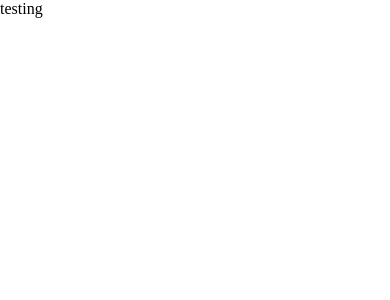
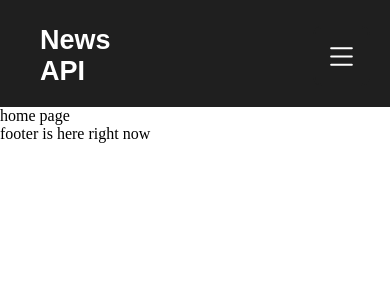
Before and after one commit to caitlinanderson099/formative-news-app, a React (Vite) app: page / in a window 390 px wide. Shown: the top 300 px of the page. Built offline with nearby package versions, Linux system fonts and the light colour scheme.

Commit message:
finished off base code set up, linked things together and created and styled the navigation bar plus mobile menu

```diff
--- a/package.json
+++ b/package.json
@@ -12,6 +12,7 @@
   "dependencies": {
     "axios": "^1.7.3",
     "react": "^18.3.1",
+    "react-bootstrap-icons": "^1.11.4",
     "react-dom": "^18.3.1",
     "react-router-dom": "^6.26.0"
   },
--- a/src/App.css
+++ b/src/App.css
@@ -4,3 +4,149 @@
   padding: 0;
   box-sizing: border-box;
 }
+
+/* nav */
+#top-nav {
+  background: #1f1f1f;
+  display: flex;
+  padding: 20px;
+  font-family: "Space Grotesk", sans-serif;
+}
+
+#menu {
+  width: 75%;
+  padding-right: 30px;
+}
+
+#menu-button {
+  float: right;
+}
+
+#top-nav {
+  text-align: right;
+}
+
+#top-nav a {
+  color: white;
+  text-decoration: none;
+  margin-left: 20px;
+  font-size: 18px;
+  margin-top: 5px;
+  display: inline-block;
+}
+
+#top-nav #logo {
+  width: 25%;
+  font-weight: 600;
+  font-size: 28px;
+  margin-right: 30px;
+  text-align: left;
+}
+
+#button-container {
+  width: 50%;
+}
+
+/* buttons */
+button {
+  font-family: "Space Grotesk", sans-serif;
+  font-weight: bold;
+  padding: 10px;
+  margin-top: 6px;
+  background-color: #1f1f1f;
+  color: white;
+  padding: 10px;
+  border-radius: 9px;
+  border: 2px solid #1f1f1f;
+  transition: all 0.3s ease;
+}
+
+button:hover {
+  background-color: rgb(94, 164, 129);
+  color: #1f1f1f;
+  transition: all 0.3s ease;
+  cursor: pointer;
+}
+
+#hamburger-icon {
+  color: white;
+  font-size: 33px;
+  position: relative;
+  top: 2px;
+}
+
+#mobile-menu {
+  width: 100%;
+  height: 100%;
+  background-color: #1f1f1f;
+  position: fixed;
+  z-index: 1;
+  top: 0;
+  left: 0;
+  padding-top: 25%;
+}
+
+#mobile-menu a {
+  color: white;
+  text-decoration: none;
+  font-size: 30px;
+  display: block;
+  text-align: center;
+  margin-top: 20px;
+  font-weight: 700;
+  font-family: "Space Grotesk", sans-serif;
+}
+
+#close-nav-menu {
+  z-index: 2;
+  position: absolute;
+  top: 12px;
+  right: 10px;
+  font-size: 53px;
+  color: white;
+  cursor: pointer;
+}
+
+#menu {
+  display: none;
+}
+
+#menu-container {
+  width: 100%;
+}
+
+#top-nav a:hover {
+  color: #8797e5;
+}
+
+#menu a:hover {
+  color: white;
+}
+
+
+
+
+
+
+
+
+
+
+
+
+@media screen and (min-width: 1080px) {
+
+  #menu {
+    display: block;
+    width: 75%;
+  }
+
+  #menu li {
+    display: inline-block;
+  }
+
+  #menu-container {
+    display: none;
+  }
+
+}
--- a/src/App.jsx
+++ b/src/App.jsx
@@ -1,12 +1,24 @@
-import { useState } from 'react'
+import { HashRouter } from "react-router-dom"
 import './App.css'
+
+import Header from "./components/nav/Header"
+import Footer from "./components/nav/Footer"
+import Links from "./routes/Links"
+
+import Home from "./pages/Home"
+import About from "./pages/About"
+
 
 const App = () => {
 
 
   return (
     <>
-      testing
+      <HashRouter>
+        <Header/>
+        <Links/>
+        <Footer/>
+      </HashRouter>
     </>
   )
 }
--- a/src/components/nav/Footer.jsx
+++ b/src/components/nav/Footer.jsx
@@ -2,9 +2,9 @@ import React from 'react'
 
 const Footer = () => {
   return (
-    <div>
-      footer
-    </div>
+    <footer>
+      footer is here right now
+    </footer>
   )
 }
 
--- a/src/components/nav/Header.jsx
+++ b/src/components/nav/Header.jsx
@@ -1,10 +1,44 @@
-import React from 'react'
+import { useState } from 'react'
+import MobileMenu from './MobileMenu'
+import { Link } from 'react-router-dom'
+import { List } from 'react-bootstrap-icons'
 
 const Header = () => {
+
+  const [menuIsOpen, openMenu] = useState(false);
+
+  const toggleMobileMenu = () => {
+    openMenu(!menuIsOpen)
+    document.body.classList.toggle('no-scroll');
+  }
+
+
   return (
-    <div>
-      header
-    </div>
+    <>
+      <div id='top-nav'>
+        <div id='logo'>
+          <Link to='/'> <h2> News API </h2> </Link>
+        </div>
+
+        {/* desktop menu */}
+        <ul id='menu'>
+          <li>
+            <Link to='/'> <h3> Home </h3> </Link>
+            <Link to='/about'> <h3> About </h3> </Link>
+          </li>
+        </ul>
+
+        {/* hamburger icon */}
+        <div id='menu-container'>
+          <button id='menu-button' className='show-mobile-menu-button' onClick={toggleMobileMenu}>
+            <List id='hamburger-icon'/>
+          </button>
+        </div>
+      </div>
+
+      {menuIsOpen && <MobileMenu closeMethod={toggleMobileMenu}/>}
+    </>
+
   )
 }
 
--- /dev/null
+++ b/src/components/nav/MobileMenu.jsx
@@ -0,0 +1,23 @@
+import { Link } from "react-router-dom"
+import { X } from "react-bootstrap-icons"
+
+const MobileMenu = ({closeMethod}) => {
+  return (
+    <>
+     <div id="close-nav-menu" onClick={closeMethod}>
+        <X/>
+     </div>
+
+     <ul id="mobile-menu">
+        <li>
+            <Link to='/' onClick={closeMethod}> Home </Link>
+        </li>
+        <li>
+        <Link to='/about' onClick={closeMethod}> About </Link>
+        </li>
+     </ul>
+    </>
+    )
+}
+
+export default MobileMenu
--- a/src/pages/About.jsx
+++ b/src/pages/About.jsx
@@ -3,7 +3,7 @@ import React from 'react'
 const About = () => {
   return (
     <div>
-      about
+      about page
     </div>
   )
 }
--- a/src/pages/Home.jsx
+++ b/src/pages/Home.jsx
@@ -3,7 +3,7 @@ import React from 'react'
 const Home = () => {
   return (
     <div>
-      home
+      home page
     </div>
   )
 }
--- a/src/routes/Links.jsx
+++ b/src/routes/Links.jsx
@@ -1,12 +1,18 @@
 import React from 'react'
-import { Route, Routes } from 'react-router-dom'
-// import the axios it is installed
+import { HashRouter, Route, Routes } from 'react-router-dom'
+import axios from 'axios'
+
+import Home from '../pages/Home'
+import About from '../pages/About'
 
 const Links = () => {
   return (
-    <div>
-
-    </div>
+    <>
+      <Routes>
+        <Route exact path='/' element={<Home/>}/>
+        <Route path='/about' element={<About/>}/>
+      </Routes>
+    </>
   )
 }
 
```
Also changed, not shown: 1 other file (tests, documents, lock files or other folders).
